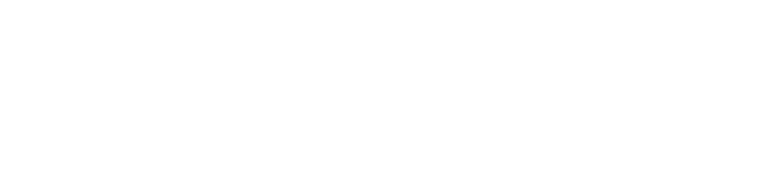
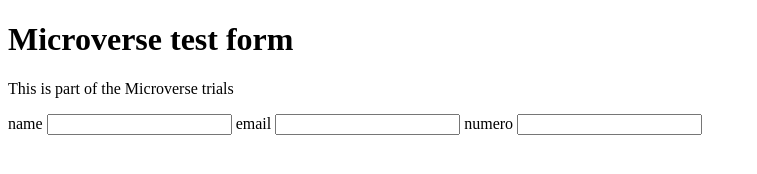
Before and after one commit to valexsilva/Gerard-Valex, a plain HTML site: page index.html in a window 1280 px wide. Shown: the whole page, without its empty margins (0-757 px from the left). Drawn offline with Linux system fonts and the light colour scheme.

Commit message:
first 8 steps done

```diff
--- a/index.html
+++ b/index.html
@@ -21,6 +21,23 @@
     - The freeCodeCamp Team
 
     -->
+
+    <h1 id="title"> Microverse test form</h1>
+    <p id="description"> This is part of the Microverse trials</p>
+
+    <form action="" id="survey-form" >
+      <label> name
+        <input type="text" name="name" id="name" required>
+      </label>
+      <label > email
+        <input type="email" name="email" id="email" required>
+      </label>
+      <label > numero
+        <input type="number" required id="number">
+      </label>
+
+    </form>
+
     <script  src="js/index.js"></script>
   </body>
 </html>
```
